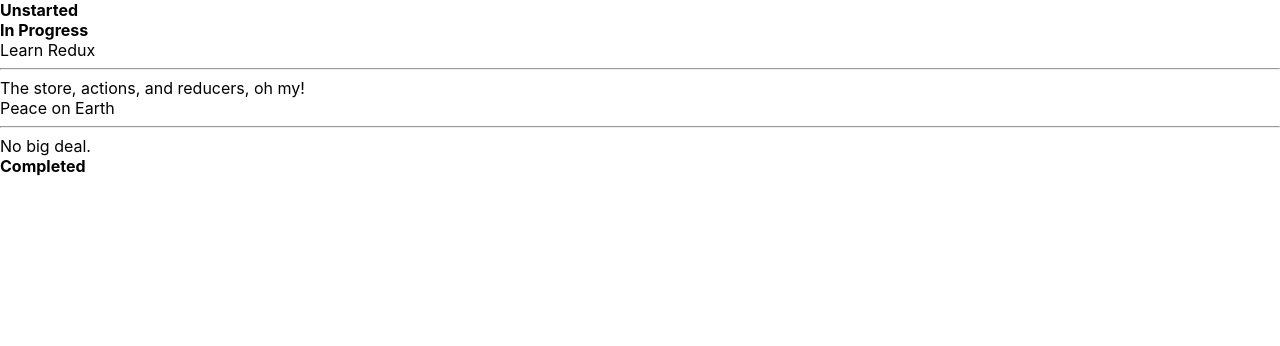
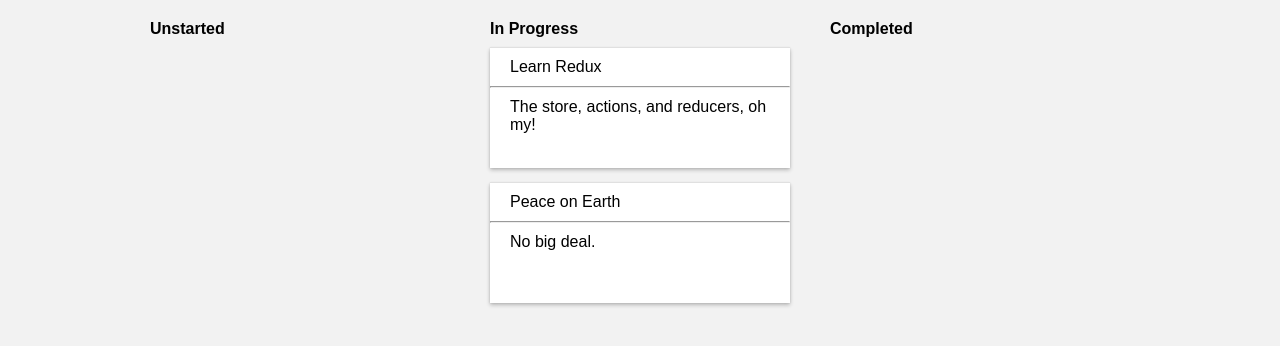
Before and after one commit to garfieldchou/reduxParsnip, a React (Create React App) app: page / in a window 1280 px wide. Shown: the top 346 px of the page. Built offline with nearby package versions, Linux system fonts and the light colour scheme.

Commit message:
Copy the styles from the supplementary code

```diff
--- a/src/index.css
+++ b/src/index.css
@@ -1,14 +1,104 @@
+html, body {
+  width: 100%;
+  height: 100%;
+}
+
 body {
   margin: 0;
   padding: 0;
-  font-family: -apple-system, BlinkMacSystemFont, "Segoe UI", "Roboto", "Oxygen",
-    "Ubuntu", "Cantarell", "Fira Sans", "Droid Sans", "Helvetica Neue",
-    sans-serif;
-  -webkit-font-smoothing: antialiased;
-  -moz-osx-font-smoothing: grayscale;
+  font-family: sans-serif;
 }
 
-code {
-  font-family: source-code-pro, Menlo, Monaco, Consolas, "Courier New",
-    monospace;
+#root {
+  width: 100%;
+  height: 100%;
 }
+
+input {
+  border: 1px solid #E0E0E0;
+  border-radius: 3px;
+  padding: 15px;
+  box-sizing: border-box;
+}
+
+.full-width-input {
+  display: block;
+  width: 100%;
+  margin-bottom: 10px;
+}
+
+hr {
+  margin: 0;
+}
+
+.button {
+  padding: 10px;
+  background: #76dc76;
+  color: #fff;
+  border: 1px solid transparent;
+  borderRadius: 6px;
+  font: inherit;
+  cursor: pointer
+}
+
+.button-default {
+  background: #cacaca;
+  color: black;
+}
+
+/* layout */
+.main-content {
+  background-color: #f2f2f2;
+  width: 100%;
+  height: 100%;
+  padding-top: 20px;
+}
+
+/* TaskList */
+.new-task-form {
+  margin-bottom: 10px;
+  text-align: center;
+}
+
+.tasks {
+  margin: 0 auto;
+  max-width: 980px;
+}
+
+.tasks-header {
+  font-size: 18px;
+  margin-bottom: 20px;
+  text-align: right;
+}
+
+/* Task */
+.task {
+  margin-bottom: 15px;
+  background: #fff;
+  box-shadow: 0 -1px 0 #e0e0e0, 0 0 2px rgba(0,0,0,.12), 0 2px 4px rgba(0,0,0,.24);
+}
+
+.task-header {
+  padding: 10px 20px;
+  display: flex;
+  justify-content: space-between;
+  align-items: center;
+}
+
+.task-body {
+  padding: 10px 20px;
+  min-height: 60px;
+}
+
+.task-lists {
+  display: flex;
+  justify-content: space-between;
+}
+
+.task-list {
+  width: 300px;
+}
+
+.task-list-title {
+  margin-bottom: 10px;
+}
```
